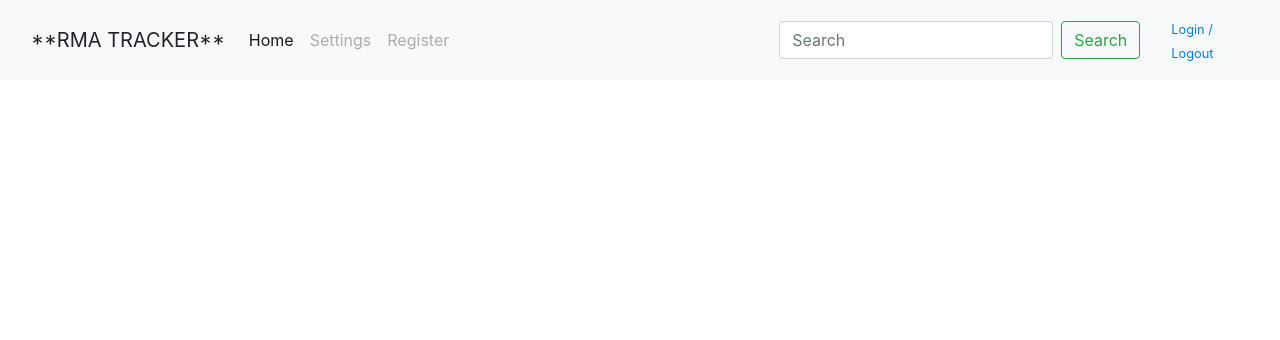
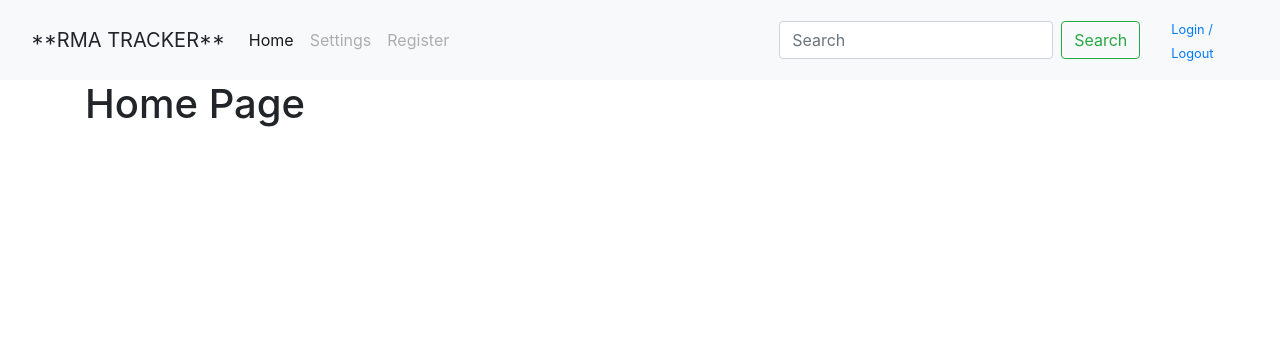
Before and after one commit to dogrock2/RMA-Tracker, a Flask app: page / in a window 1280 px wide. Shown: the top 340 px of the page. Run offline with Flask 2, Linux system fonts and the light colour scheme; some libraries are stand-ins or nearby versions.

Commit message:
added links functionality

```diff
--- a/server.py
+++ b/server.py
@@ -6,9 +6,33 @@ app = Flask(__name__)
 @app.route("/")
 @app.route("/home")
 def home():
-    return render_template('navbar.html', title="Home")
+    return render_template('home.html', title="Home")
+
+@app.route("/settings")
+def settings():
+    return render_template('settings.html', title="Settings")
+
+@app.route("/register")
+def registration():
+    return render_template('register.html', title="Register")
+
 
 
 if __name__ == "__main__":
     app.run(debug=True)
     # app.run()
+
+
+
+
+
+
+
+
+
+
+
+
+
+
+#source <desired-path>/bin/activate
--- a/templates/home.html
+++ b/templates/home.html
@@ -0,0 +1,4 @@
+{%extends "layout.html"%}
+{%block content%}
+<h1>Home Page</h1>
+{%endblock%}
--- a/templates/layout.html
+++ b/templates/layout.html
@@ -12,7 +12,27 @@
 </head>
 
 <body>
-    {% block navContent %} {% endblock %}
+    <nav class="navbar navbar-expand-lg navbar-light bg-light">
+        <div class="container">
+            <a class="navbar-brand">**RMA TRACKER**</a>
+            <ul class="navbar-nav mr-auto">
+                <li class="nav-item active">
+                    <a class="nav-link" href="{{url_for('home')}}">Home</a>
+                </li>
+                <li class="nav-item">
+                    <a class="nav-link disabled" href="{{url_for('settings')}}">Settings</a>
+                </li>
+                <li class="nav-item">
+                    <a class="nav-link disabled" href="{{url_for('registration')}}">Register</a>
+                </li>
+            </ul>
+            <form class="form-inline my-2 my-lg-0">
+                <input class="form-control mr-sm-2" type="search" placeholder="Search">
+                <button class="btn btn-outline-success my-2 my-sm-0" type="button">Search</button>
+            </form>
+        </div>
+        <span><a class="nav-link" href="#"><small>Login / Logout</small></a></span>
+    </nav>
     <div class="container">
         {% block content %} {% endblock %}
     </div>
--- a/templates/navbar.html
+++ /dev/null
@@ -1,25 +0,0 @@
-{%extends "layout.html"%}
-{% block navContent %}
-    <nav class="navbar navbar-expand-lg navbar-light bg-light">
-        <div class="container">
-            <a class="navbar-brand">**RMA TRACKER**</a>
-            <ul class="navbar-nav mr-auto">
-                <li class="nav-item active">
-                    <a class="nav-link" href="#">Home</a>
-                </li>
-                <li class="nav-item">
-                    <a class="nav-link disabled" href="#">Settings</a>
-                </li>
-                <li class="nav-item">
-                    <a class="nav-link disabled" href="#">Register</a>
-                </li>
-            </ul>
-            <form class="form-inline my-2 my-lg-0">
-                <input class="form-control mr-sm-2" type="search" placeholder="Search">
-                <button class="btn btn-outline-success my-2 my-sm-0" type="button">Search</button>
-            </form>
-
-        </div>
-        <span><a class="nav-link" href="#"><small>Login / Logout</small></a></span>
-    </nav>
-{% endblock navContent %}
--- a/templates/register.html
+++ b/templates/register.html
@@ -0,0 +1,4 @@
+{%extends "layout.html"%}
+{%block content%}
+<h1>Register Page</h1>
+{%endblock%}
--- a/templates/settings.html
+++ b/templates/settings.html
@@ -0,0 +1,4 @@
+{%extends "layout.html"%}
+{%block content%}
+<h1>Settings Page</h1>
+{%endblock%}
```
